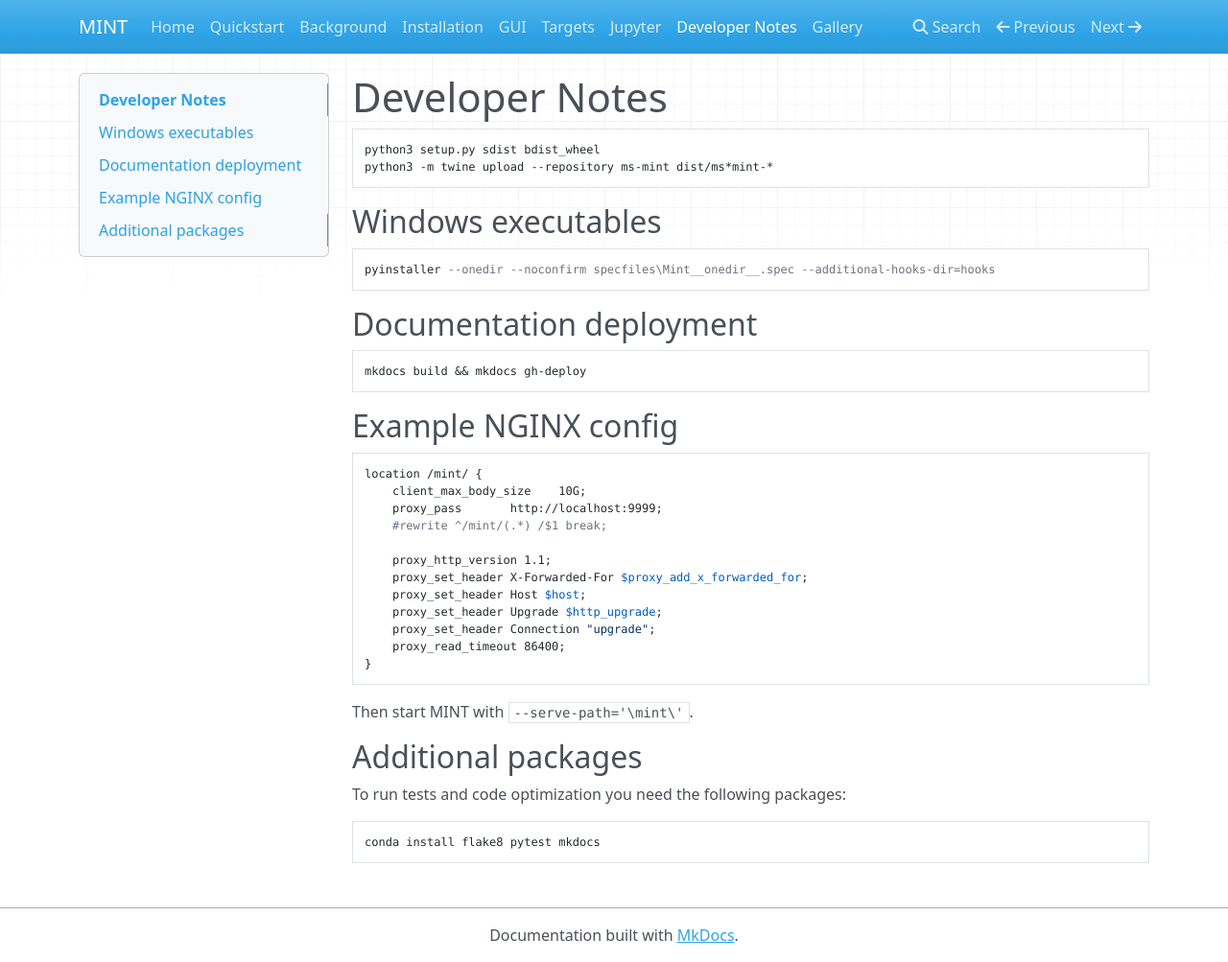
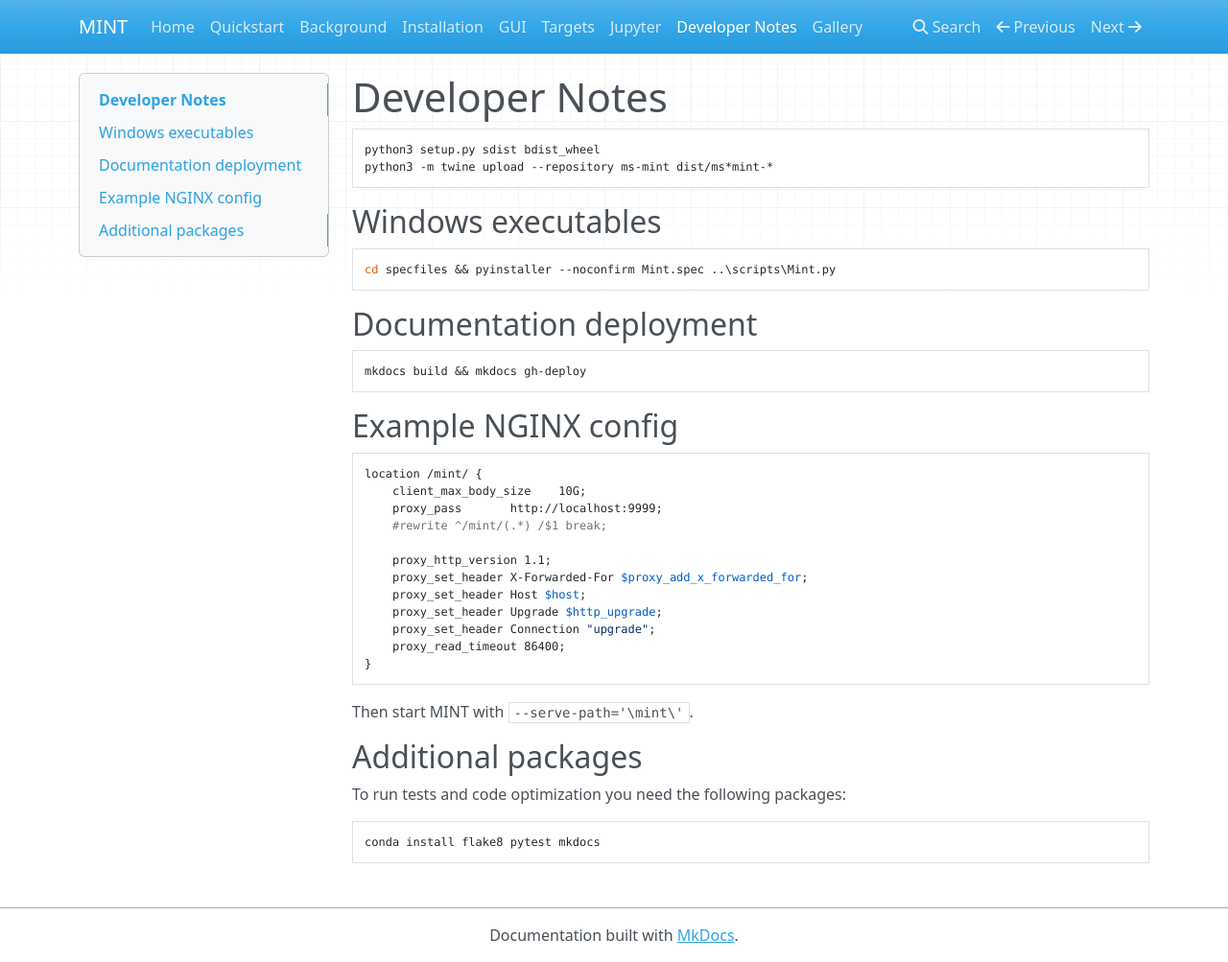
Before and after one commit to LewisResearchGroup/ms-mint-app, an MkDocs documentation site: the page built from docs/developer-notes.md, in a window 1280 px wide and 1003 px high. Shown: the whole window at 96% size. Built offline with MkDocs 1.6.1, drawn with Linux system fonts in a browser that asks for light colours; nearby versions of some CDN libraries.

Commit message:
Update developer-notes.md

```diff
--- a/docs/developer-notes.md
+++ b/docs/developer-notes.md
@@ -3,7 +3,7 @@
     python3 -m twine upload --repository ms-mint dist/ms*mint-*
 
 ## Windows executables
-    pyinstaller --onedir --noconfirm specfiles\Mint__onedir__.spec --additional-hooks-dir=hooks
+    cd specfiles && pyinstaller --noconfirm Mint.spec ..\scripts\Mint.py
 
 ## Documentation deployment
 
```
